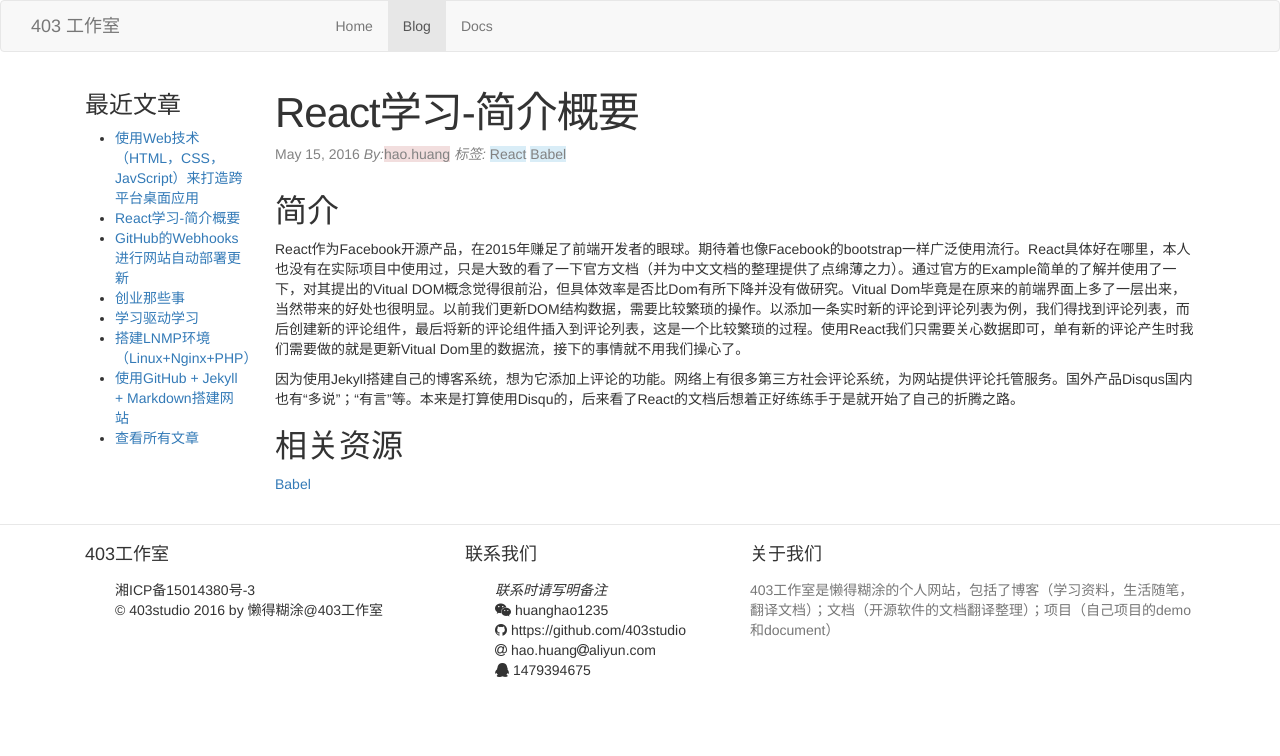
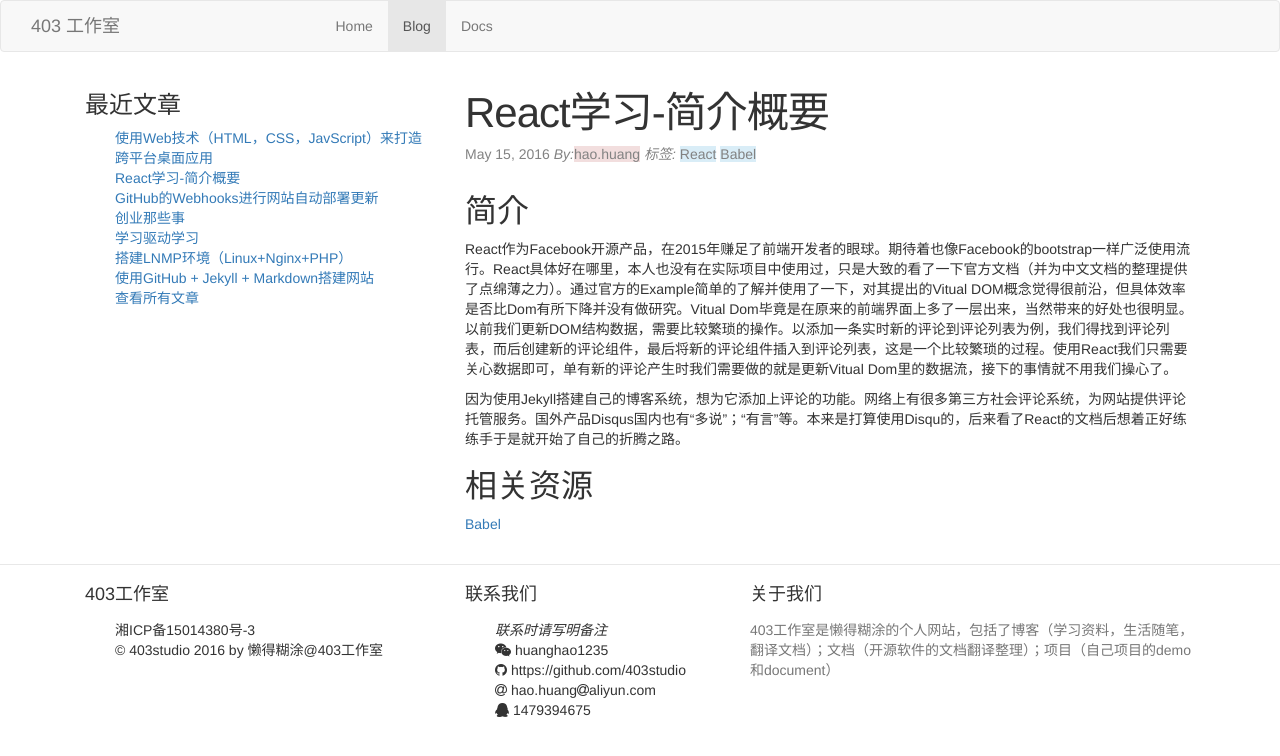
Before and after one commit to 403studio/blog.403studio.com, a Jekyll site: the page built from _posts/2016-05-15-React学习-环境搭建.md, in a window 1280 px wide. Shown: the top 756 px of the page. Built offline with Jekyll 4.4.1, drawn with Linux system fonts in a browser that asks for light colours; nearby versions of some CDN libraries; comment, search, counter and statistics services are not loaded.

Commit message:
Update 'recent-post' template

```diff
--- a/_includes/recent-post.html
+++ b/_includes/recent-post.html
@@ -1,5 +1,5 @@
 <h3>最近文章</h3>
-<ul>
+<ul class="list-unstyled">
 	{% for post in site.posts limit:10 %}
 		<li><a href="{{ post.url }}" {% if page.title == post.title %} class="active" {% endif %}>{{ post.title }}</a></li>
 	{% endfor %}
--- a/_layouts/post.html
+++ b/_layouts/post.html
@@ -1,10 +1,10 @@
 ---
 layout: default
 ---
-<div class="col-md-2">
+<div class="col-md-4">
     {% include recent-post.html %}
 </div>
-<article class="post col-md-10" itemscope itemtype="http://schema.org/BlogPosting">
+<article class="post col-md-8" itemscope itemtype="http://schema.org/BlogPosting">
     <header class="post-header">
         <h1 class="post-title" itemprop="name headline">{{ page.title }}</h1>
         <p class="post-meta">
```
